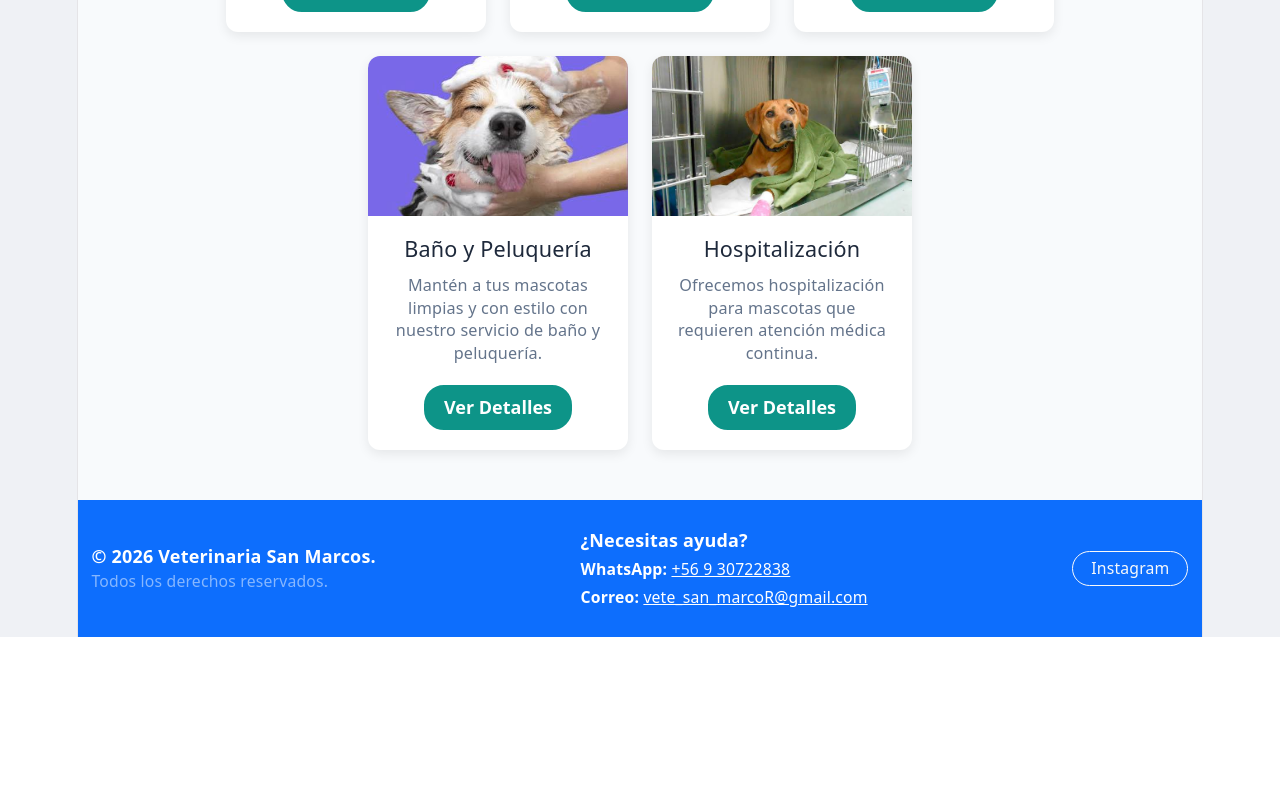
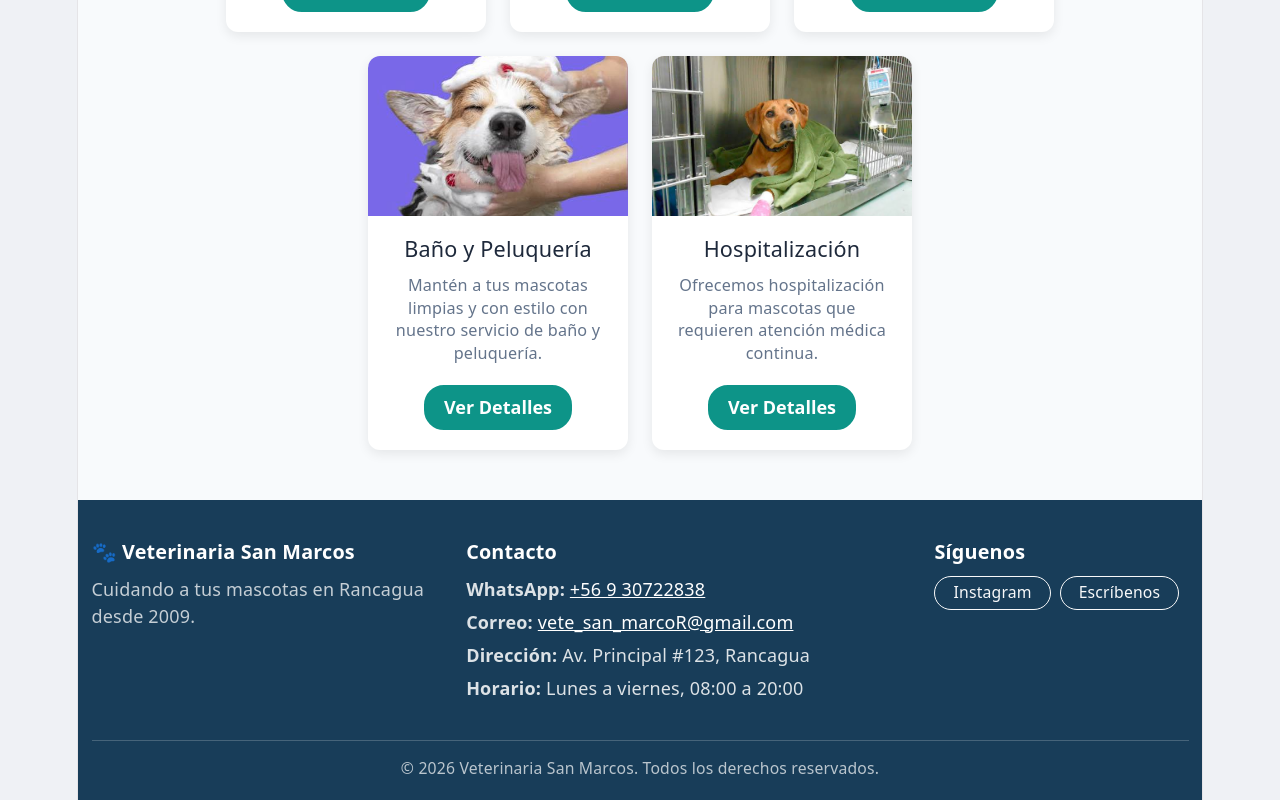
Before and after one commit to trembo25/web-veterinaria-react, a React (Vite) app: page / in a window 1280 px wide. Shown: the part 1717-2517 px from the top of the page. Before the commit the page ends 2354 px from the top, so only its background shows below. Built offline with nearby package versions, Linux system fonts and the light colour scheme.

Commit message:
footer ordenado en tres columnas y datos de contacto centralizados

```diff
--- a/src/App.css
+++ b/src/App.css
@@ -657,3 +657,54 @@ body {
     gap: 12px;
   }
 }
+
+/* =========================================================
+   9. FOOTER
+   Lo usa components/organisms/Footer.tsx.
+   ========================================================= */
+
+.vet-footer {
+  padding: 40px 0 20px;
+  background-color: #183d59;
+  color: #fff;
+}
+
+.vet-footer .vet-footer-titulo {
+  margin-bottom: 12px;
+  font-size: 1.1rem;
+  font-weight: 700;
+}
+
+.vet-footer .vet-footer-texto {
+  margin: 0;
+  color: rgba(255, 255, 255, 0.75);
+}
+
+.vet-footer .vet-footer-lista {
+  margin: 0;
+  padding: 0;
+  list-style: none;
+}
+
+.vet-footer .vet-footer-lista li {
+  margin-bottom: 6px;
+  color: rgba(255, 255, 255, 0.85);
+}
+
+/* Solo los enlaces de la lista; los botones usan los colores de Bootstrap. */
+.vet-footer .vet-footer-lista a {
+  color: #fff;
+}
+
+.vet-footer .vet-footer-lista a:hover {
+  color: #66c6fd;
+}
+
+.vet-footer .vet-footer-copy {
+  margin: 32px 0 0;
+  padding-top: 16px;
+  border-top: 1px solid rgba(255, 255, 255, 0.2);
+  color: rgba(255, 255, 255, 0.7);
+  font-size: 0.875rem;
+  text-align: center;
+}
--- a/src/components/molecules/DatosContacto.tsx
+++ b/src/components/molecules/DatosContacto.tsx
@@ -1,3 +1,5 @@
+import { contacto } from "../../data/contacto";
+
 function DatosContacto() {
   return (
     <div className="bg-light rounded-3 p-3 h-100">
@@ -6,33 +8,33 @@ function DatosContacto() {
       <p className="mb-2">
         <strong>Dirección:</strong>
         <br />
-        Av. Principal #123, Rancagua
+        {contacto.direccion}
       </p>
 
       <p className="mb-2">
         <strong>WhatsApp:</strong>
         <br />
         <a
-          href="https://wa.me/56930722838"
+          href={contacto.whatsappEnlace}
           target="_blank"
           rel="noopener noreferrer"
         >
-          +56 9 30722838
+          {contacto.whatsapp}
         </a>
       </p>
 
       <p className="mb-2 text-break">
         <strong>Correo:</strong>
         <br />
-        <a href="mailto:vete_san_marcoR@gmail.com">
-          vete_san_marcoR@gmail.com
+        <a href={`mailto:${contacto.correo}`}>
+          {contacto.correo}
         </a>
       </p>
 
       <p className="mb-0">
         <strong>Horario:</strong>
         <br />
-        Lunes a viernes, 08:00 a 20:00
+        {contacto.horario}
       </p>
     </div>
   );
--- a/src/components/organisms/Footer.tsx
+++ b/src/components/organisms/Footer.tsx
@@ -1,58 +1,79 @@
+import { Link } from "react-router-dom";
+import { contacto } from "../../data/contacto";
+
 function Footer() {
   return (
-    <footer className="bg-primary text-white py-4 mt-auto">
+    <footer className="vet-footer">
       <div className="container">
-
-        {/* Usamos d-flex con flex-column para móvil y flex-md-row para pantallas medianas/grandes */}
-        <div className="d-flex flex-column flex-md-row justify-content-between align-items-center gap-3 text-center text-md-start">
-
-          {/* COLUMNA 1: Copyright e información de marca */}
-          <div className="footer-copyright">
-            <span className="mb-0 fw-semibold">
-              © {new Date().getFullYear()} Veterinaria San Marcos.
-            </span>
-            <p className="small mb-0 text-white-50">Todos los derechos reservados.</p>
-          </div>
-
-          {/* COLUMNA 2: Información de Contacto (Formateada en líneas independientes) */}
-          <div className="footer-contacto">
-            <p className="fw-bold mb-1">¿Necesitas ayuda?</p>
-            <p className="mb-1 small">
-              <strong>WhatsApp:</strong>{" "}
-              <a
-                href="https://wa.me/56930722838"
-                target="_blank"
-                rel="noopener noreferrer"
-                className="text-white text-decoration-underline"
-              >
-                +56 9 30722838
-              </a>
-            </p>
-            <p className="mb-0 small">
-              <strong>Correo:</strong>{" "}
-              <a
-                href="mailto:vete_san_marcoR@gmail.com"
-                className="text-white text-decoration-underline"
-              >
-                vete_san_marcoR@gmail.com
-              </a>
+        {/* Tres columnas (4 + 5 + 3 = 12). En celular se apilan centradas. */}
+        <div className="row g-4 text-center text-md-start">
+          {/* COLUMNA 1: nombre de la veterinaria */}
+          <div className="col-12 col-md-4">
+            <h3 className="vet-footer-titulo">
+              <span aria-hidden="true">🐾</span> Veterinaria San Marcos
+            </h3>
+            <p className="vet-footer-texto">
+              Cuidando a tus mascotas en Rancagua desde 2009.
             </p>
           </div>
 
-          {/* COLUMNA 3: Redes Sociales (Alineadas como botones/enlaces interactivos) */}
-          <div className="footer-redes">
-            <a
-              href="https://instagram.com"
-              target="_blank"
-              rel="noopener noreferrer"
-              className="btn btn-outline-light btn-sm rounded-pill px-3"
-            >
-              Instagram
-            </a>
+          {/* COLUMNA 2: datos de contacto (un poco más ancha) */}
+          <div className="col-12 col-md-5">
+            <h3 className="vet-footer-titulo">Contacto</h3>
+            <ul className="vet-footer-lista">
+              <li>
+                <strong>WhatsApp:</strong>{" "}
+                <a
+                  href={contacto.whatsappEnlace}
+                  target="_blank"
+                  rel="noopener noreferrer"
+                  className="text-nowrap"
+                >
+                  {contacto.whatsapp}
+                </a>
+              </li>
+              <li>
+                <strong>Correo:</strong>{" "}
+                <a href={`mailto:${contacto.correo}`}>
+                  {contacto.correo}
+                </a>
+              </li>
+              <li>
+                <strong>Dirección:</strong> {contacto.direccion}
+              </li>
+              <li>
+                <strong>Horario:</strong> {contacto.horario}
+              </li>
+            </ul>
           </div>
 
+          {/* COLUMNA 3: redes y contacto */}
+          <div className="col-12 col-md-3">
+            <h3 className="vet-footer-titulo">Síguenos</h3>
+            <div className="d-flex flex-wrap gap-2 justify-content-center justify-content-md-start">
+              <a
+                href={contacto.instagram}
+                target="_blank"
+                rel="noopener noreferrer"
+                className="btn btn-outline-light btn-sm rounded-pill px-3"
+              >
+                Instagram
+              </a>
+              <Link
+                to="/contacto"
+                className="btn btn-outline-light btn-sm rounded-pill px-3"
+              >
+                Escríbenos
+              </Link>
+            </div>
+          </div>
         </div>
 
+        {/* Franja final con el copyright. */}
+        <p className="vet-footer-copy">
+          © {new Date().getFullYear()} Veterinaria San Marcos. Todos los
+          derechos reservados.
+        </p>
       </div>
     </footer>
   );
--- /dev/null
+++ b/src/data/contacto.ts
@@ -0,0 +1,10 @@
+// Datos de contacto de la veterinaria.
+// Los usan el Footer y la página de contacto: si algo cambia, se cambia solo aquí.
+export const contacto = {
+  direccion: "Av. Principal #123, Rancagua",
+  horario: "Lunes a viernes, 08:00 a 20:00",
+  whatsapp: "+56 9 30722838",
+  whatsappEnlace: "https://wa.me/56930722838",
+  correo: "vete_san_marcoR@gmail.com",
+  instagram: "https://instagram.com",
+};
```
